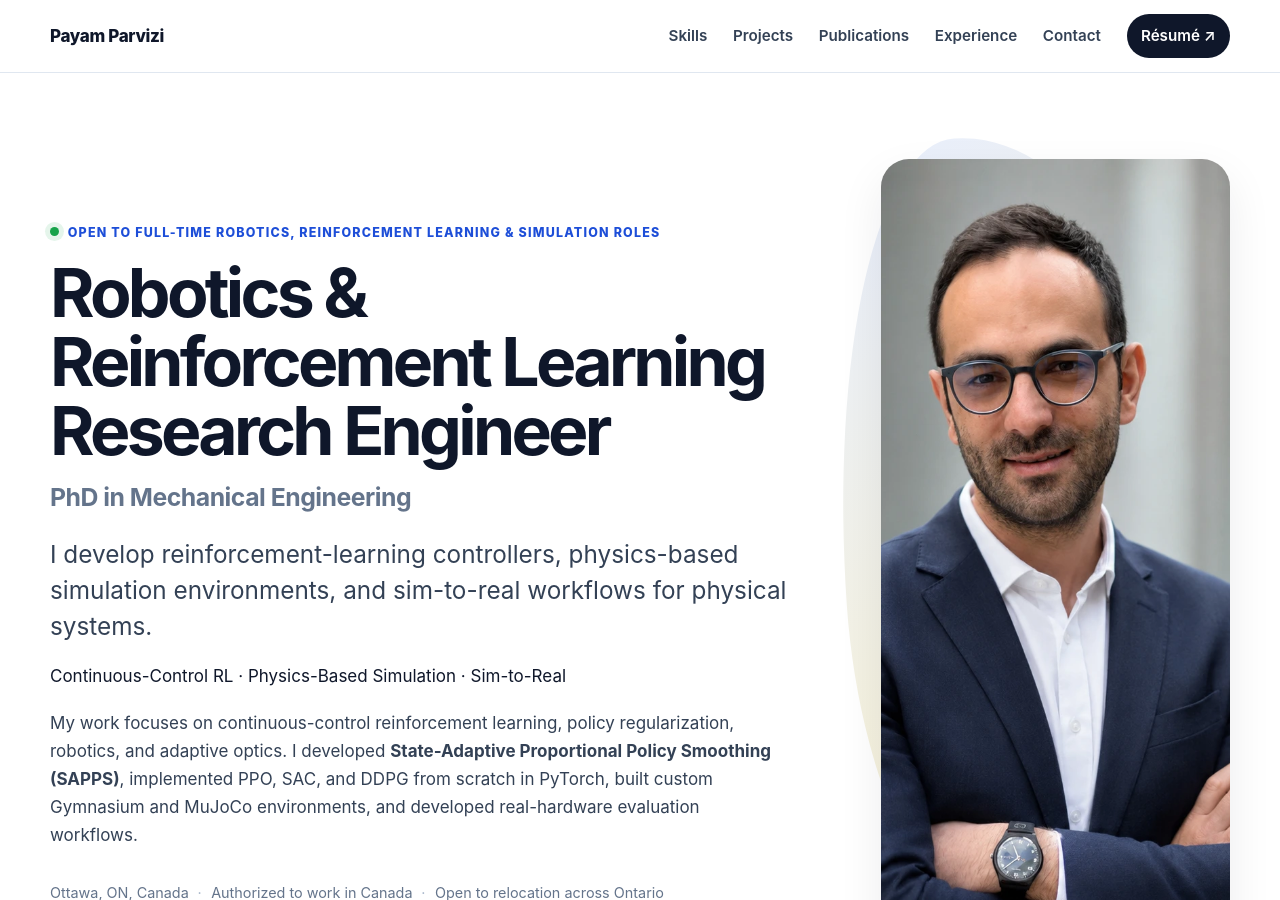
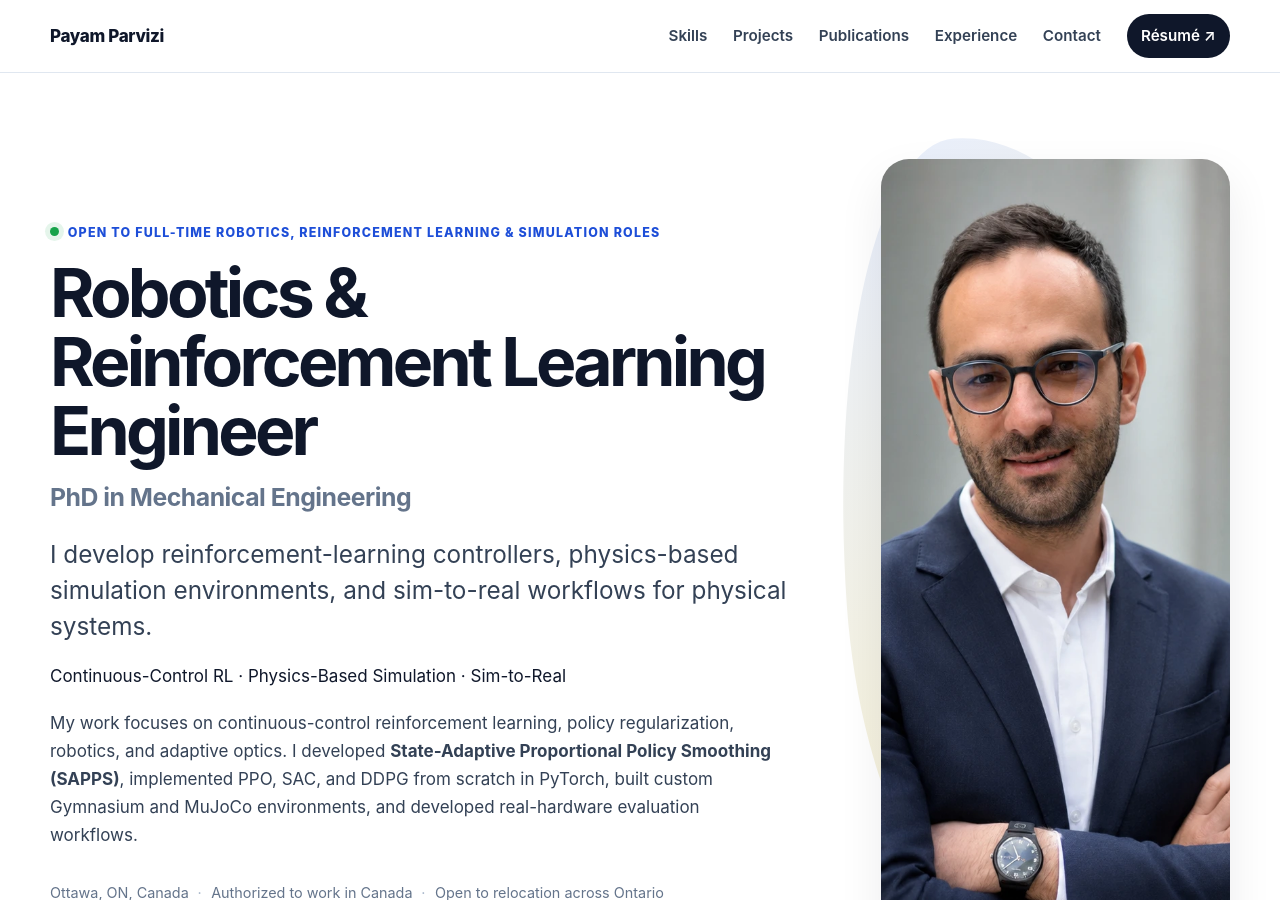
Before and after one commit to payamparvizi/payamparvizi.github.io, a Jekyll site: the page built from index.html, in a window 1280 px wide and 900 px high. Built offline with Jekyll 4.4.1, drawn with Linux system fonts in a browser that asks for light colours.

Commit message:
Change title from 'Research Engineer' to 'Engineer'

```diff
--- a/index.html
+++ b/index.html
@@ -11,7 +11,7 @@ image: "/assets/img/payam-parvizi-headshot.webp"
   <div class="container hero-grid">
     <div class="hero-copy">
       <p class="eyebrow"><span class="status-dot" aria-hidden="true"></span>Open to full-time robotics, reinforcement learning &amp; simulation roles</p>
-      <h1 id="hero-title">Robotics &amp; Reinforcement Learning<br>Research Engineer</h1>
+      <h1 id="hero-title">Robotics &amp; Reinforcement Learning<br> Engineer</h1>
       <p class="hero-credential">PhD in Mechanical Engineering</p>
       <p class="hero-lead">
         I develop reinforcement-learning controllers, physics-based simulation environments, and sim-to-real workflows for physical systems.
```
